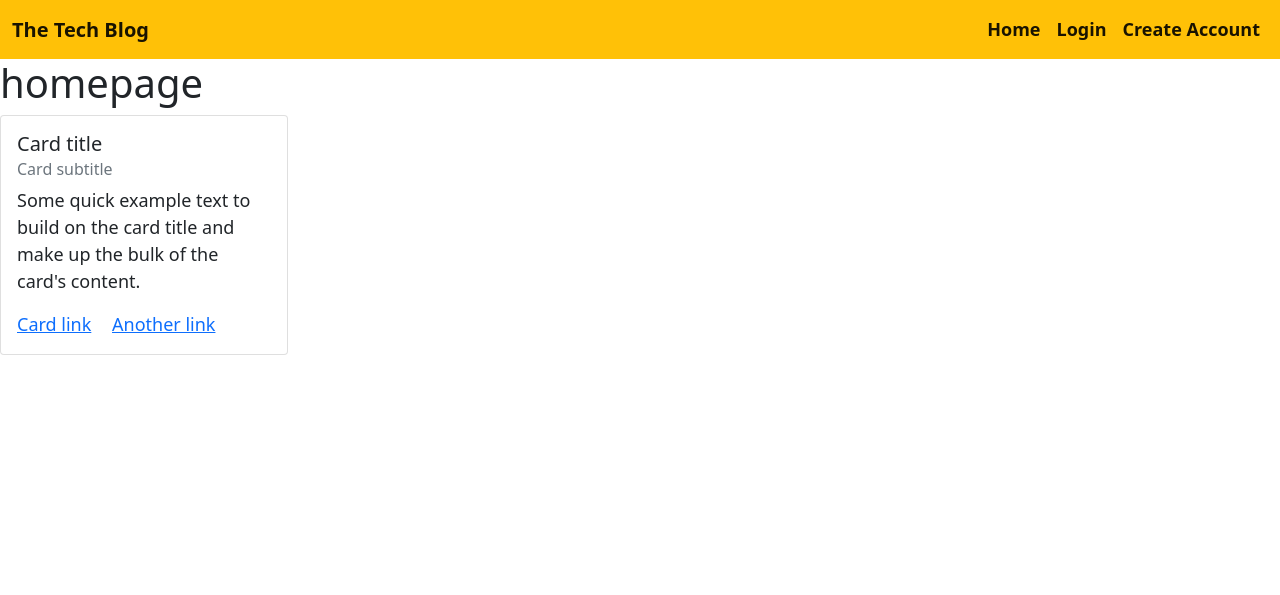
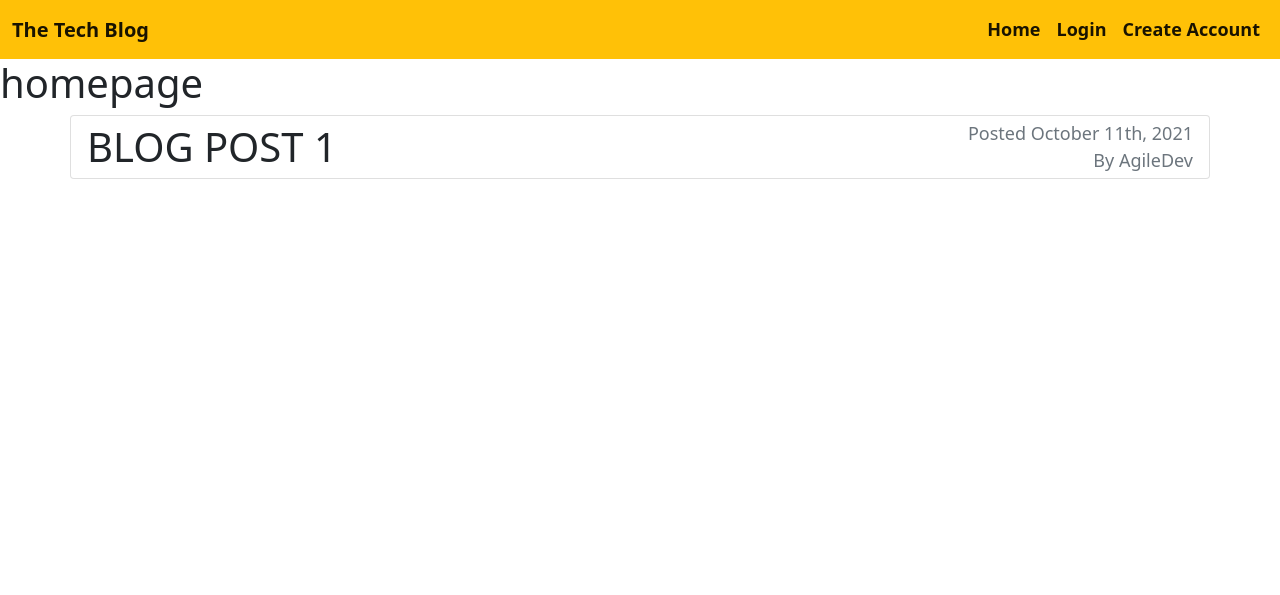
Before and after one commit to ElijahRomer/TechBlog, a Node server app: page / in a window 1280 px wide. Shown: the top 595 px of the page. Run offline with Node 20, Linux system fonts and the light colour scheme; some libraries are stand-ins or nearby versions.

Commit message:
began setting up format for homepage

```diff
--- a/views/homepage.handlebars
+++ b/views/homepage.handlebars
@@ -1,12 +1,26 @@
 <h1>homepage</h1>
-
-<div class="card" style="width: 18rem;">
-  <div class="card-body">
-    <h5 class="card-title">Card title</h5>
-    <h6 class="card-subtitle mb-2 text-muted">Card subtitle</h6>
-    <p class="card-text">Some quick example text to build on the card title and make up the bulk of the card's content.
-    </p>
-    <a href="#" class="card-link">Card link</a>
-    <a href="#" class="card-link">Another link</a>
+<div class="container card" data-bs-toggle="collapse" data-bs-target="#collapseExample" aria-expanded="false"
+  aria-controls="collapseExample">
+  <div class="row p-1">
+    <h1 class="col-6 my-auto">BLOG POST 1</h1>
+    <div class="col-6 d-flex flex-column">
+      <p class="col-12 my-0 text-muted text-end">Posted October 11th, 2021</p>
+      <p class="col-12 my-0 text-muted text-end">By AgileDev</p>
+    </div>
+  </div>
+  <div class="collapse col-12" id="collapseExample">
+    <hr>
+    <div class="card-body">
+      <p class="card-text">Some quick example text to build on the card title and make up the bulk of the card's
+        content.
+      </p>
+      <h6 class="card-subtitle mb-2 text-muted">Last Updated October 12th, 2021</h6>
+      <hr>
+      <div>
+        <button class="btn btn-warning">
+          Leave a Comment
+        </button>
+      </div>
+    </div>
   </div>
 </div>
```
